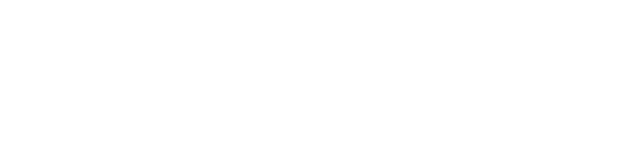
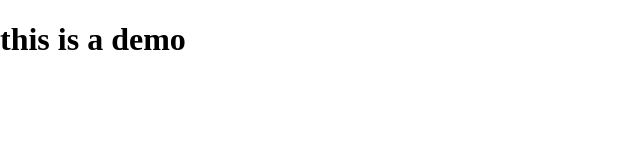
Before and after one commit to echefukel/Quote-Generator, a plain HTML site: page index.html in a window 1280 px wide. Shown: the whole page, without its empty margins (0-640 px from the left). Drawn offline with Linux system fonts and the light colour scheme.

Commit message:
hello world

```diff
--- a/index.html
+++ b/index.html
@@ -10,6 +10,7 @@
     <link rel="stylesheet" href="style.css">
 </head>
 <body>
+    <h1>this is a demo</h1>
 
 </body>
 <script src = "script.js"></script>
```
Also changed, not shown: 1 other file.
